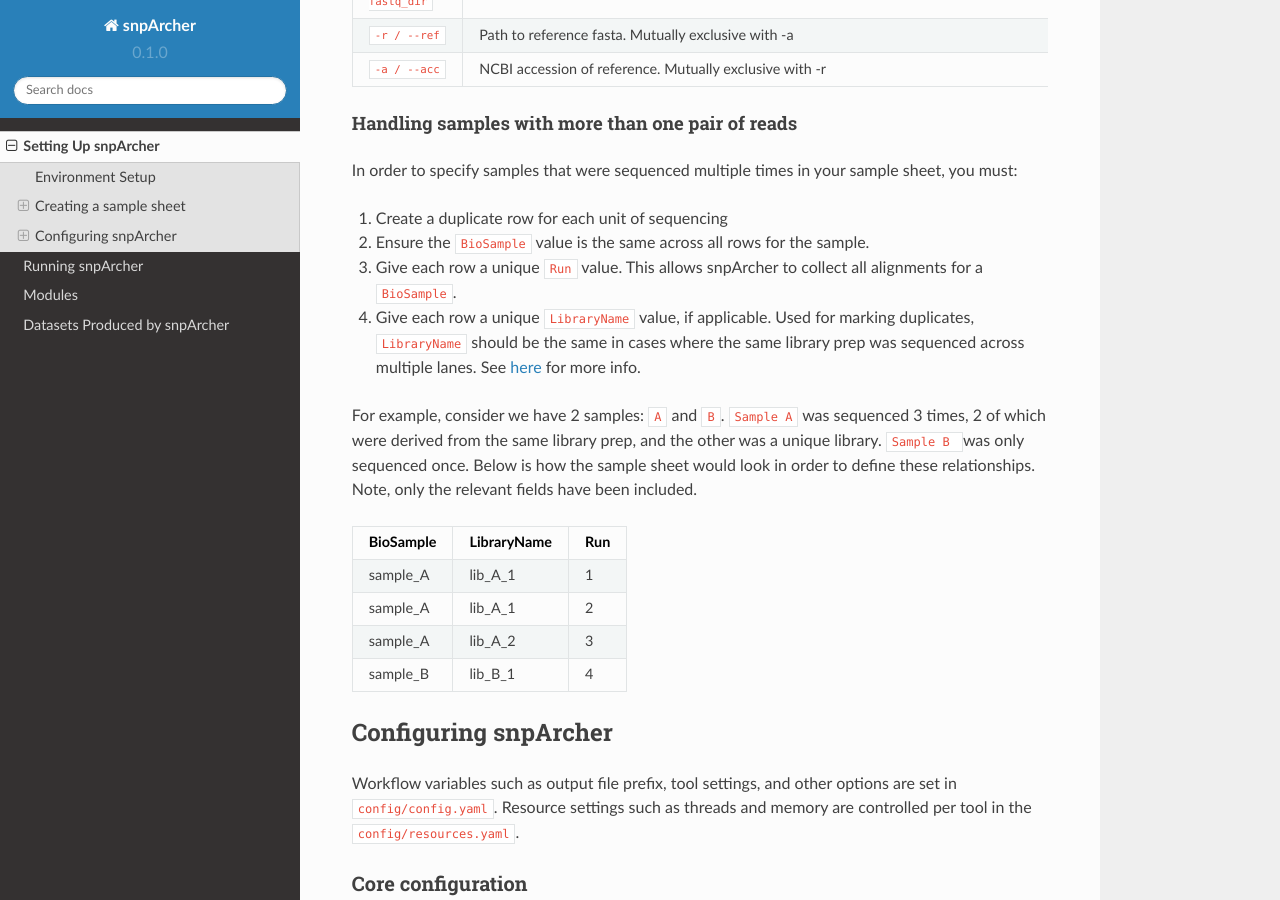
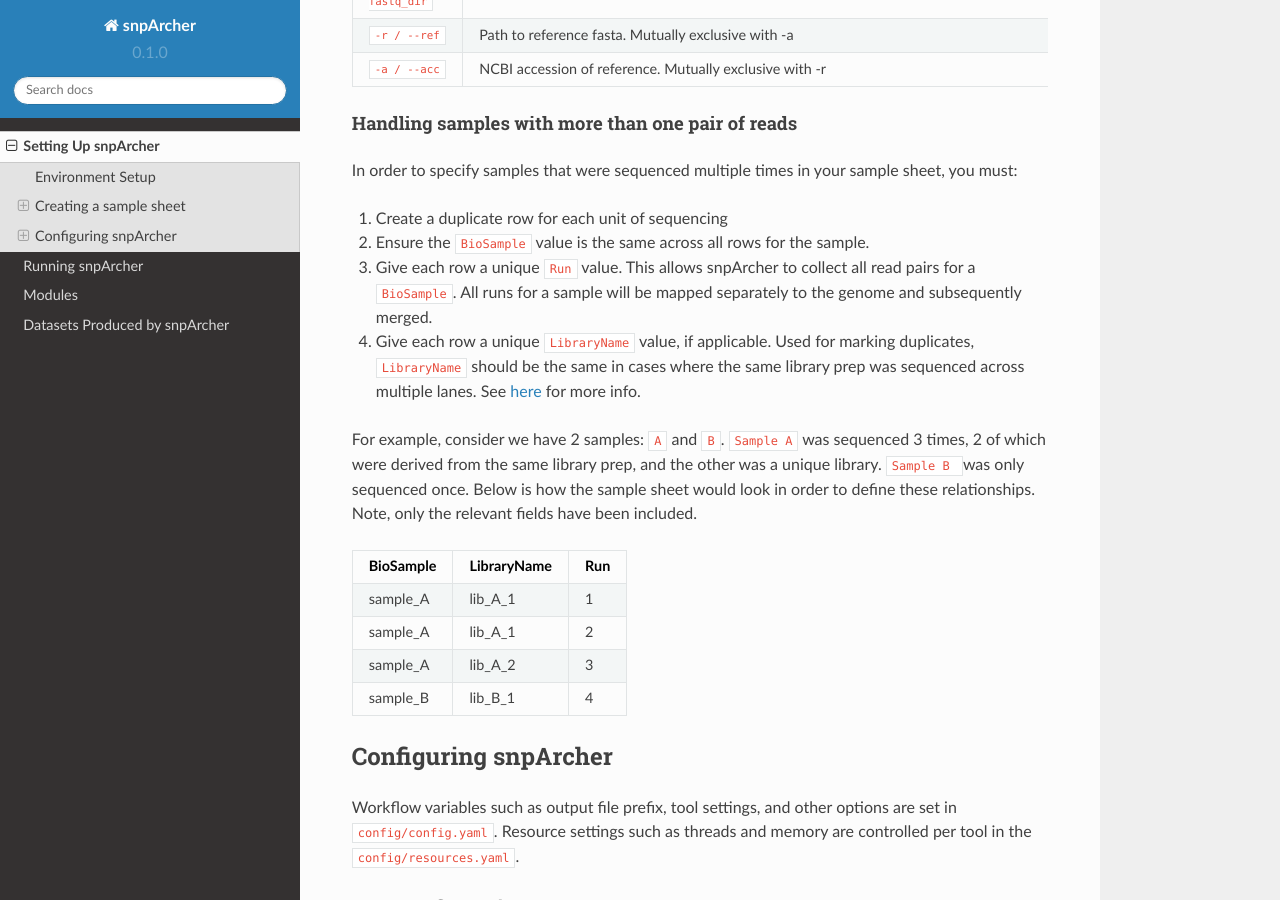
Before and after one commit to harvardinformatics/snpArcher, a Sphinx documentation site: the page built from docs/setup.md, in a window 1280 px wide and 900 px high, scrolled down 2663 px. Built offline with Sphinx 7.4.7 and the Read the Docs theme 2.0.0, drawn with Linux system fonts in a browser that asks for light colours.

Commit message:
add sentence

```diff
--- a/docs/setup.md
+++ b/docs/setup.md
@@ -75,7 +75,7 @@ Usage details:
 In order to specify samples that were sequenced multiple times in your sample sheet, you must:
 1. Create a duplicate row for each unit of sequencing
 2. Ensure the `BioSample` value is the same across all rows for the sample.
-3. Give each row a unique `Run` value. This allows snpArcher to collect all alignments for a `BioSample`.
+3. Give each row a unique `Run` value. This allows snpArcher to collect all read pairs for a `BioSample`. All runs for a sample will be mapped separately to the genome and subsequently merged.
 4. Give each row a unique `LibraryName` value, if applicable. Used for marking duplicates, `LibraryName` should be the same in cases where the same library prep was sequenced across multiple lanes. See [here](https://gatk.broadinstitute.org/hc/en-us/articles/360035890671-Read-groups) for more info.
 
 For example, consider we have 2 samples: `A` and `B`. `Sample A` was sequenced 3 times, 2 of which were derived from the same library prep, and the other was a unique library. `Sample B `was only sequenced once. Below is how the sample sheet would look in order to define these relationships. Note, only the relevant fields have been included.
```
